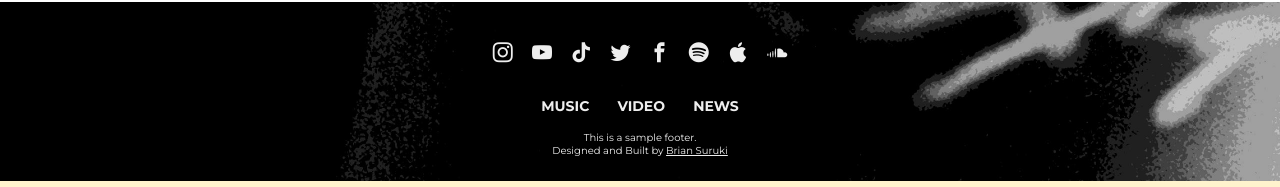
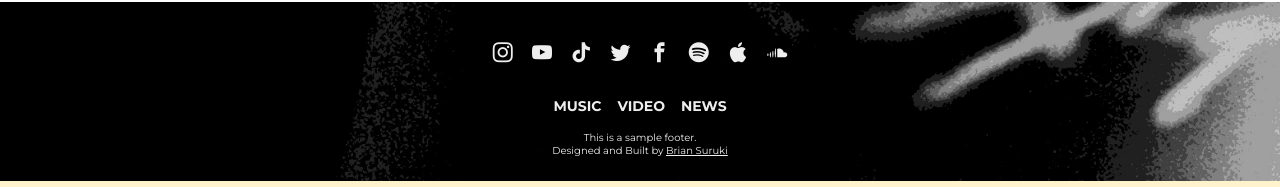
Before and after one commit to medaworld/music-profile, a Next.js app: page / in a window 1280 px wide. Shown: the part 3217-3404 px from the top of the page. Built offline with nearby package versions, Linux system fonts and the light colour scheme.

Commit message:
Fix gaps in the footer

```diff
--- a/components/Footer/FooterStyle.ts
+++ b/components/Footer/FooterStyle.ts
@@ -35,10 +35,10 @@ export const FooterList = styled.ul`
   font-weight: 600;
   text-transform: uppercase;
   padding: 0;
+  gap: 1rem;
 `;
 
 export const FooterItem = styled.li`
-  margin-right: 2.2vw;
   font-size: max(14px, 1.02vw);
 
   &:last-child {
```
